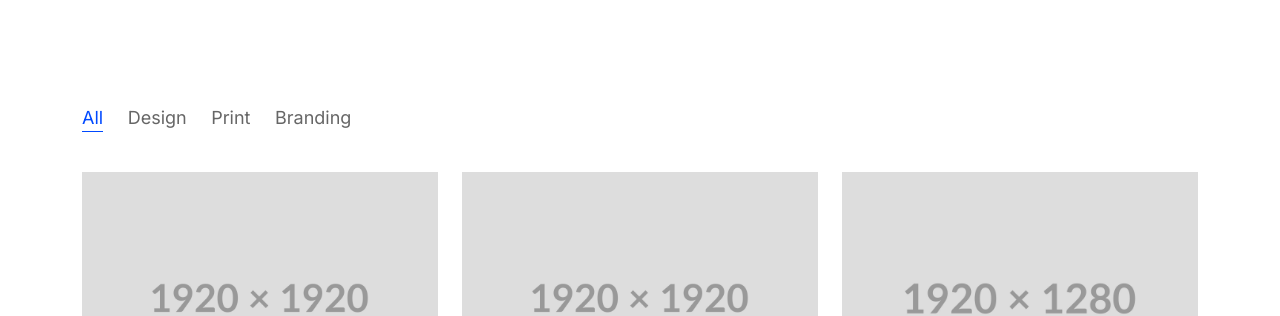
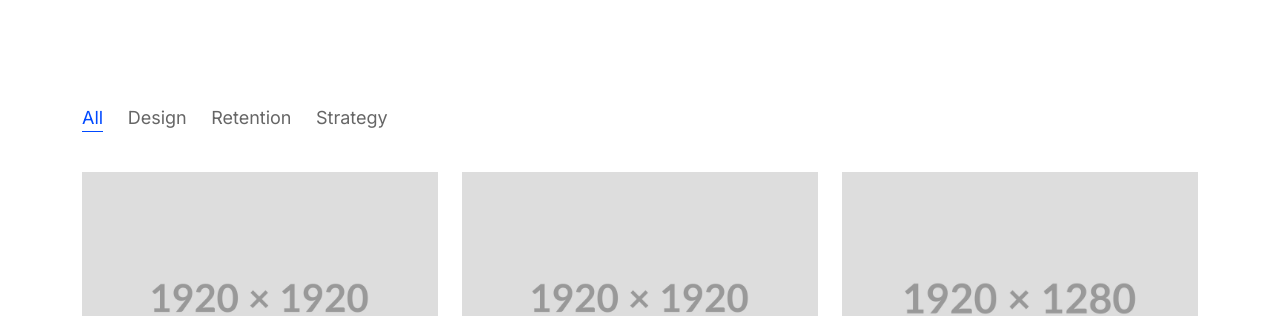
Before and after one commit to swagner2/retentionxt, a Jekyll site: the page built from works/index.html, in a window 1280 px wide and 900 px high, scrolled down 313 px. Shown: the part 153-469 px from the top of the window. Built offline with Jekyll 4.4.1, drawn with Linux system fonts in a browser that asks for light colours.

```diff
--- a/_data/settings.yml
+++ b/_data/settings.yml
@@ -77,7 +77,7 @@
 
   # Klaviyo settings (add these lines)
   klaviyo:
-    url: "https://manage.kmail-lists.com/subscriptions/subscribe?a=YOUR_ACCOUNT_ID&g=YOUR_LIST_ID" #YOUR KLAVIYO EMBED FORM URL
+    url: "https://manage.kmail-lists.com/subscriptions/subscribe?a=Mzfpkb&g=XZdA7M" #YOUR KLAVIYO EMBED FORM URL
     key: "pk_057803b4a5bdf2a44d15755883444c115c" #YOUR KLAVIYO EMBED FORM KEY VALUE [input hidden name=""]
 
 ### Portfolio Filters Settings
@@ -87,8 +87,8 @@
     - name: "Design"
       slug: "design"
 
-    - name: "Print"
-      slug: "print"
+    - name: "Retention"
+      slug: "retention"
 
-    - name: "Branding"
-      slug: "branding"
+    - name: "Strategy"
+      slug: "strategy"
```
